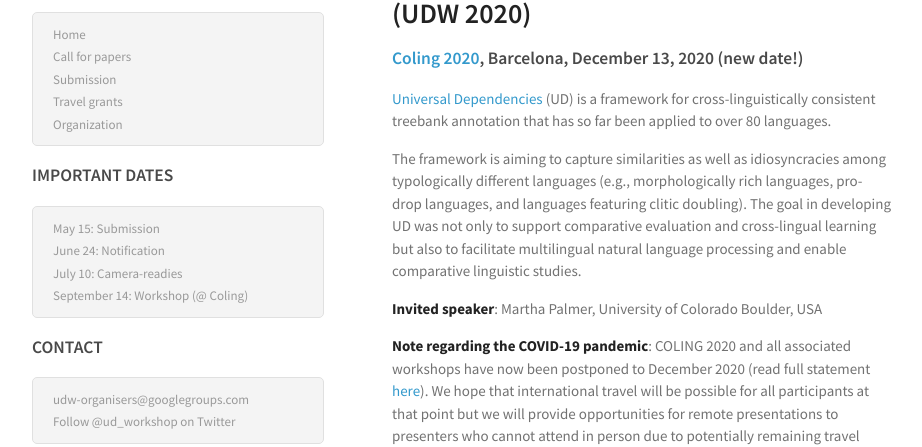
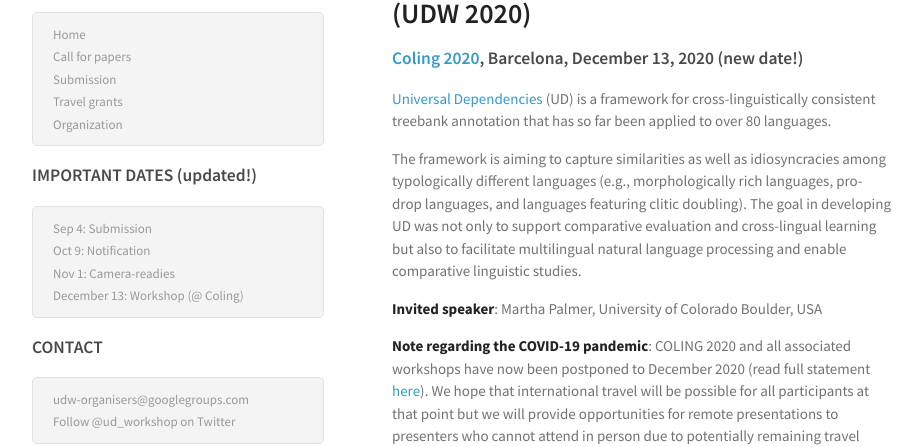
Before and after one commit to UniversalDependencies/udw21, a Jekyll site: the page built from index.md, in a window 1280 px wide. Shown: the part 83-530 px from the top of the page, without its empty margins (178-1100 px from the left). Built offline with Jekyll 4.4.1, drawn with Linux system fonts in a browser that asks for light colours.

Commit message:
Update header.html

```diff
--- a/_includes/header.html
+++ b/_includes/header.html
@@ -10,12 +10,12 @@
     <li><a class="page-link" href="/udw20/organization.html">Organization</a></li>
 </ul>
 
-<h3>IMPORTANT DATES</h3>
+<h3>IMPORTANT DATES (updated!)</h3>
 <ul>
-    <li><span>May 15: Submission</span></li>
-    <li><span>June 24: Notification</span></li>
-    <li><span>July 10: Camera-readies</span></li>
-    <li><span>September 14: Workshop (@ Coling)</span></li>
+    <li><span>Sep 4: Submission</span></li>
+    <li><span>Oct 9: Notification</span></li>
+    <li><span>Nov 1: Camera-readies</span></li>
+    <li><span>December 13: Workshop (@ Coling)</span></li>
 </ul>
 
 
```
